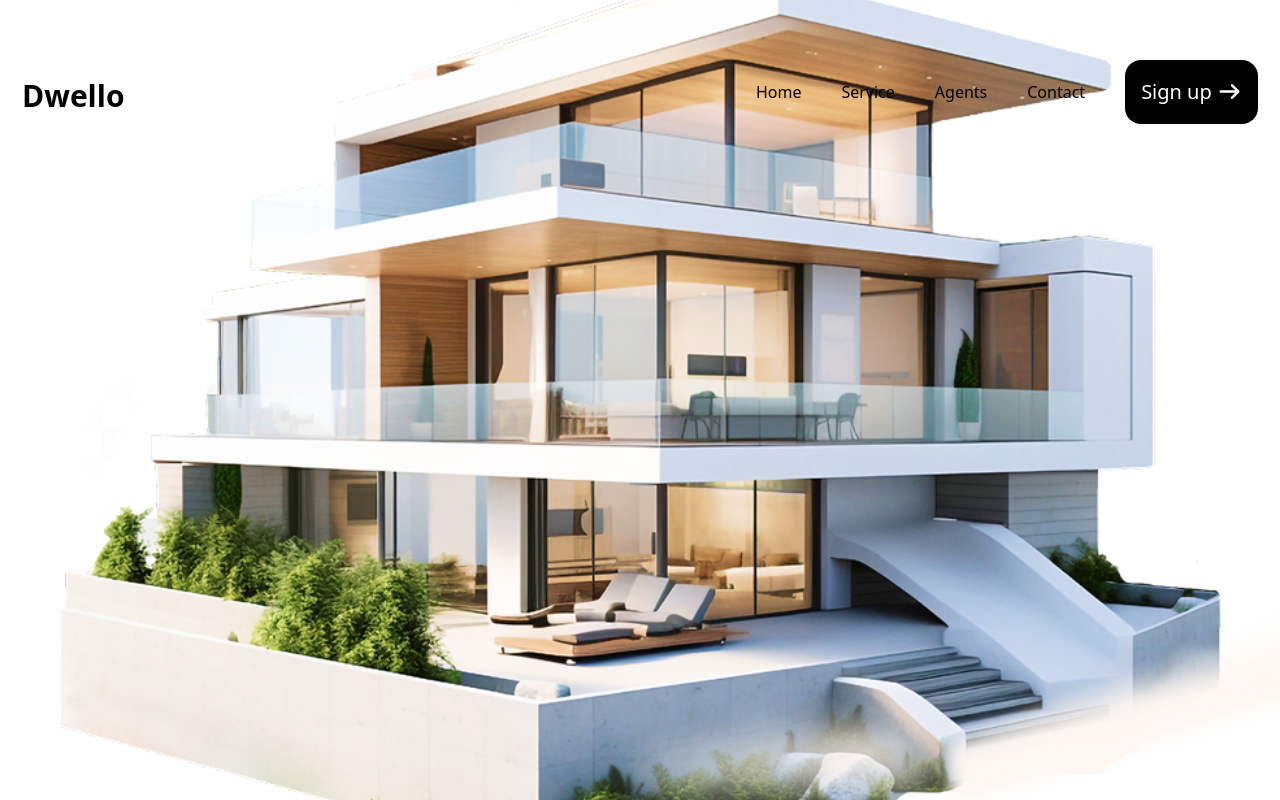
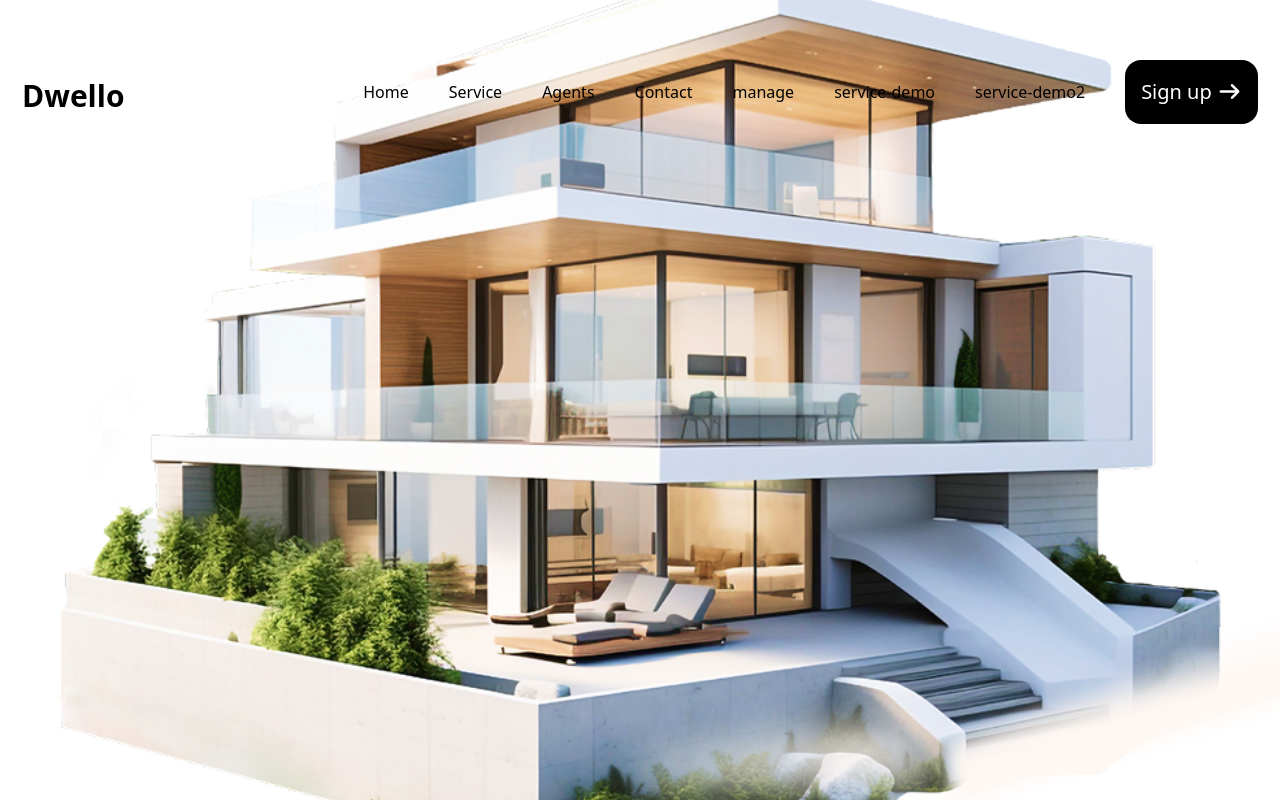
Before and after one commit to devpatelwebearl/Tailwind_Demo, a website: page src/project1.html in a window 1280 px wide. Drawn offline with Linux system fonts and the light colour scheme; a web font is replaced by a local one.

Commit message:
Added new navbar links

```diff
--- a/src/project1.html
+++ b/src/project1.html
@@ -18,6 +18,9 @@
                         <li><a class="text-black text-[69px]" href=""></a>Service</li>
                         <li><a class="text-black text-[69px]" href=""></a>Agents</li>
                         <li><a class="text-black text-[69px]" href=""></a>Contact</li>
+                        <li><a class="text-black text-[69px]" href=""></a>manage</li>
+                        <li><a class="text-black text-[69px]" href=""></a>service-demo</li>
+                        <li><a class="text-black text-[69px]" href=""></a>service-demo2</li>
                         <button class="text-white bg-black rounded-2xl text-[20px] p-4 mt-10" type="submit">Sign up <i class="fa-solid fa-arrow-right"></i></button>
                     </ul>
                 </nav>
```
Also changed, not shown: 1 other file.
